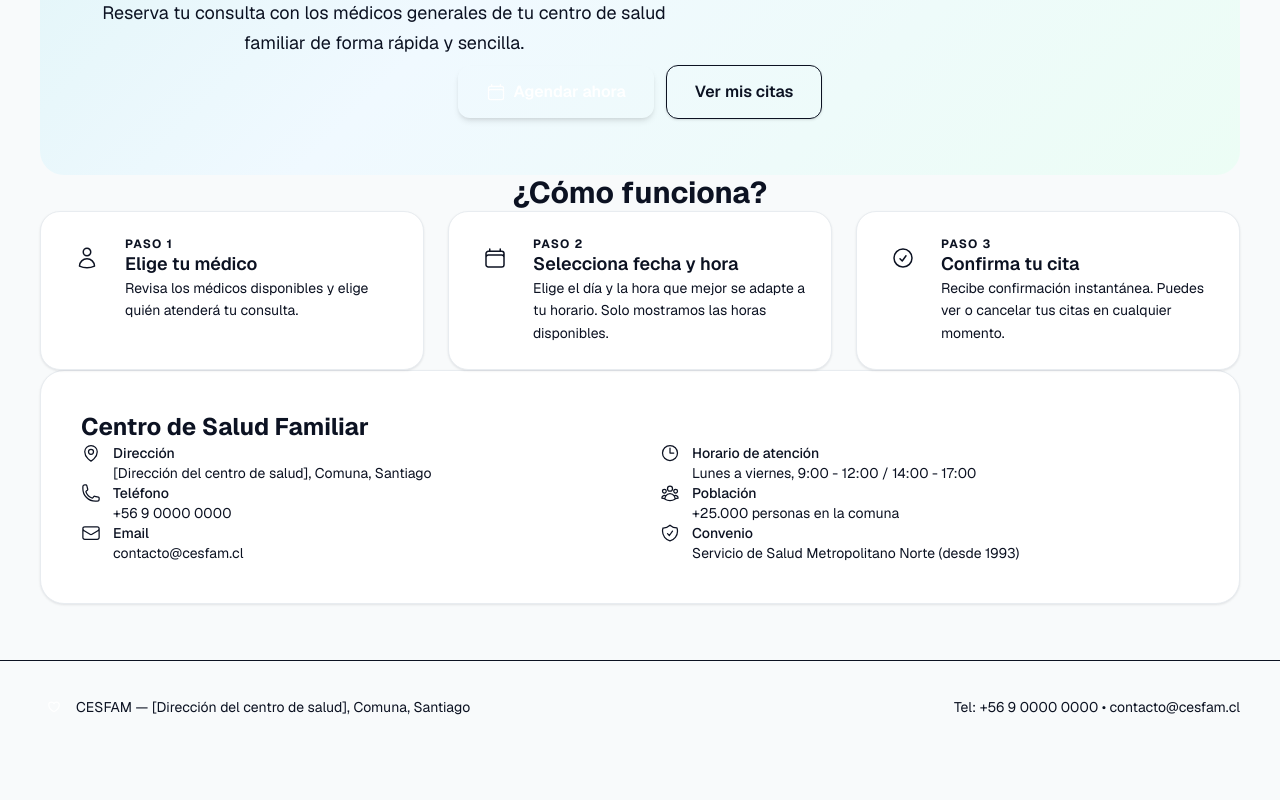
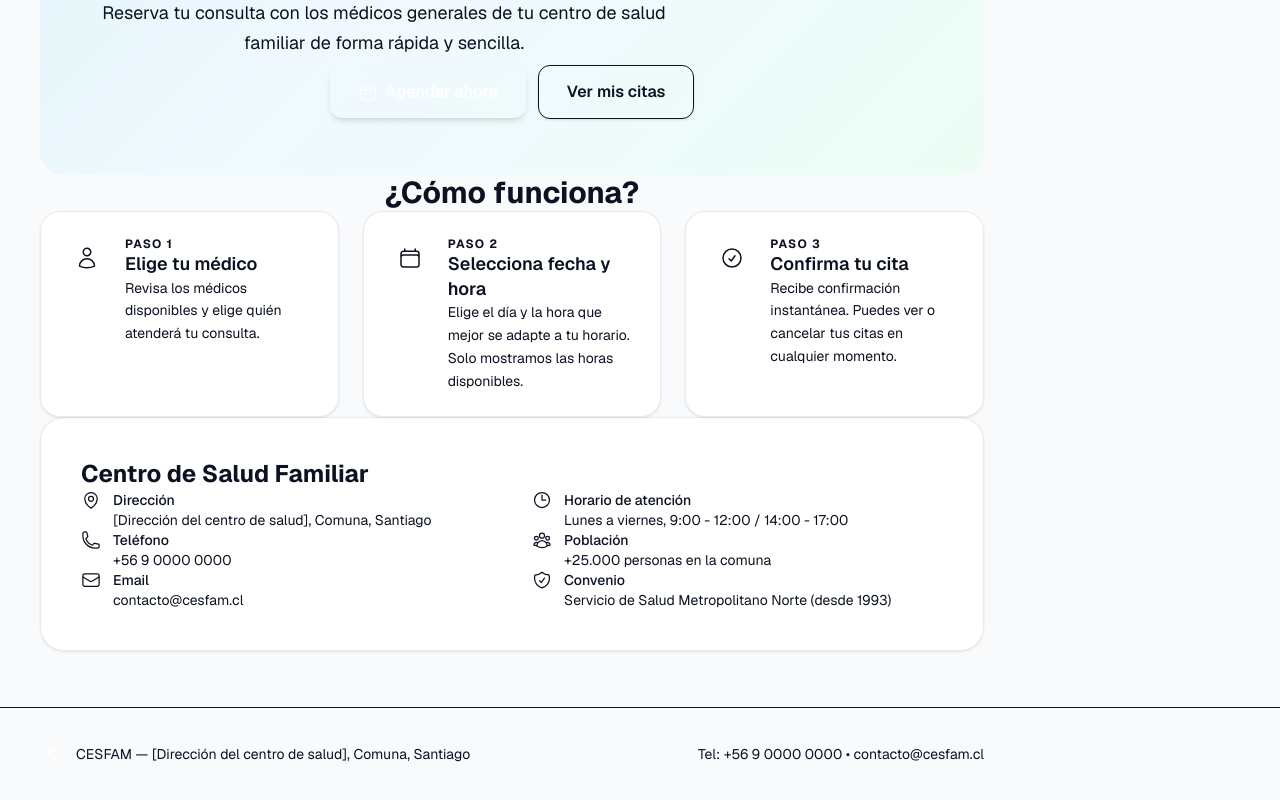
Before and after one commit to BenVal2/cesfam-agendamiento, a Next.js app: page / in a window 1280 px wide. Shown: the part 318-1118 px from the top of the page. Before the commit the page ends 1071 px from the top, so only its background shows below. Built offline with nearby package versions, Linux system fonts and the light colour scheme; no server answers.

Commit message:
Fix: alinear contenido a columna maxima (max-w-5xl) como navbar y footer

```diff
--- a/src/app/layout.tsx
+++ b/src/app/layout.tsx
@@ -42,14 +42,14 @@ export default function RootLayout({
           <div className="flex-1 w-full">
             <main
               id="contenido-principal"
-              className="w-full px-5 sm:px-8 xl:px-10 py-10 sm:py-14"
+              className="w-full max-w-5xl mx-auto px-5 sm:px-8 lg:px-10 py-10 sm:py-14"
             >
               {children}
             </main>
           </div>
 
           <footer className="border-t border-card-border mt-auto">
-            <div className="w-full px-5 sm:px-8 xl:px-10 py-8">
+            <div className="w-full max-w-5xl mx-auto px-5 sm:px-8 lg:px-10 py-8">
               <div className="flex flex-col sm:flex-row items-center justify-between gap-4 text-sm text-fg-muted">
                 <div className="flex items-center gap-2">
                   <span className="flex h-7 w-7 items-center justify-center rounded-[var(--radius-sm)] bg-gradient-to-br from-primary to-secondary text-white" aria-hidden="true">
```
